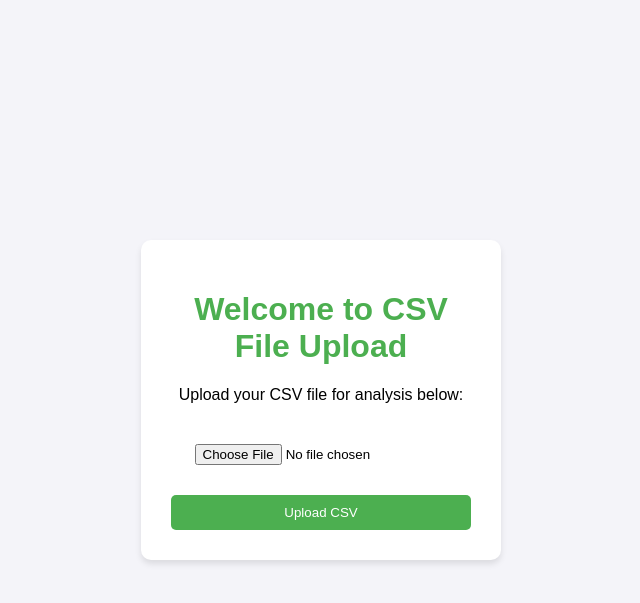
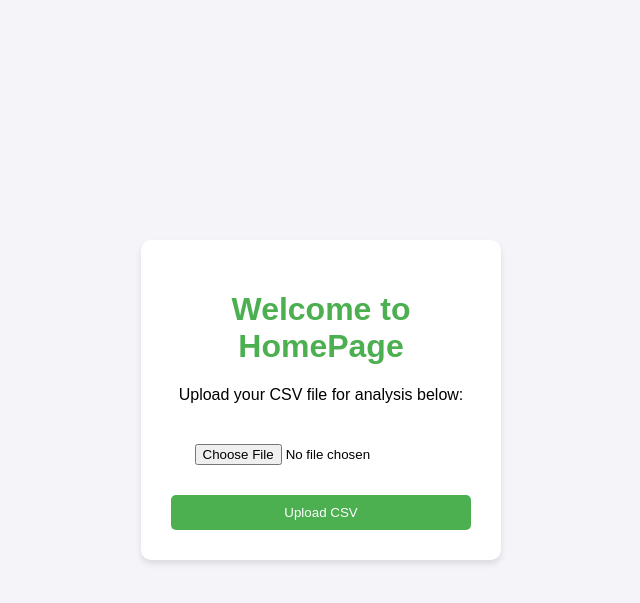
Before and after one commit to AmolK961/Manufacturing_Data_analysis_flask, a Flask app: page / in a window 1280 px wide. Shown: the top 603 px of the page, without its empty margins (319-959 px from the left). Run offline with Flask 3, Linux system fonts and the light colour scheme.

Commit message:
I have done little changes here

```diff
--- a/templates/index.html
+++ b/templates/index.html
@@ -50,7 +50,7 @@
 </head>
 <body>
     <div class="container">
-        <h1>Welcome to CSV File Upload</h1>
+        <h1>Welcome to HomePage</h1>
         <p>Upload your CSV file for analysis below:</p>
 
         <!-- File Upload Form -->
```
